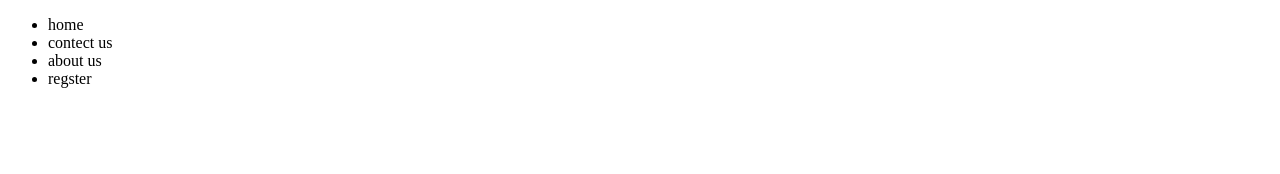
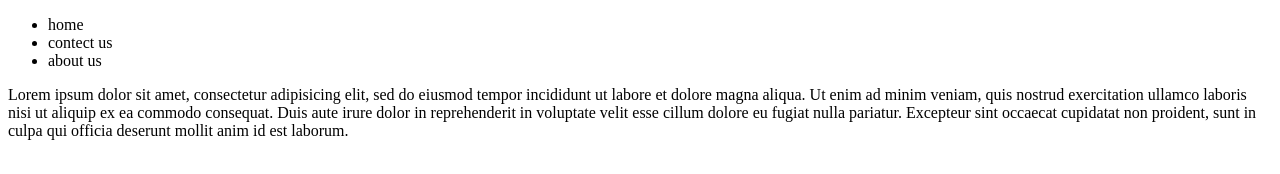
Before and after one commit to Choulla/2test, a plain HTML site: page index.html in a window 1280 px wide. Drawn offline with Linux system fonts and the light colour scheme.

Commit message:
service description

```diff
--- a/index.html
+++ b/index.html
@@ -13,8 +13,17 @@
 			<li>home</li>
 			<li>contect us</li>
 			<li>about us</li>
-			<li>regster</li>
 		</ul>
+	</div>
+	<div>
+		<p>
+			Lorem ipsum dolor sit amet, consectetur adipisicing elit, sed do eiusmod
+			tempor incididunt ut labore et dolore magna aliqua. Ut enim ad minim veniam,
+			quis nostrud exercitation ullamco laboris nisi ut aliquip ex ea commodo
+			consequat. Duis aute irure dolor in reprehenderit in voluptate velit esse
+			cillum dolore eu fugiat nulla pariatur. Excepteur sint occaecat cupidatat non
+			proident, sunt in culpa qui officia deserunt mollit anim id est laborum.
+		</p>
 	</div>
 </header>
 </div>
```
